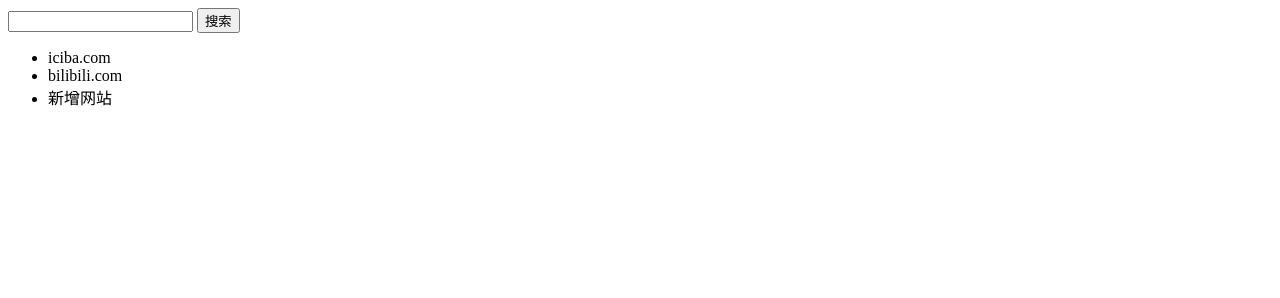
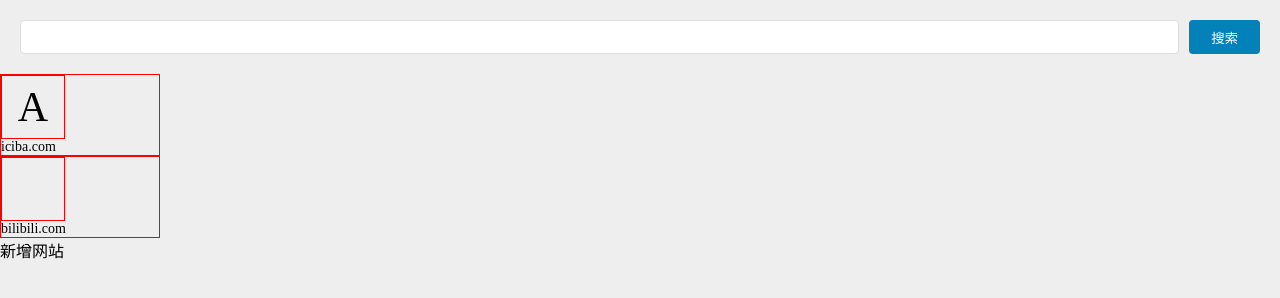
Before and after one commit to NansenHo/qianhang-demo-1, a plain HTML site: page src/index.html in a window 1280 px wide. Drawn offline with Linux system fonts and the light colour scheme.

Commit message:
css-not quite

```diff
--- a/src/index.html
+++ b/src/index.html
@@ -8,15 +8,15 @@
     <title>前端导航网站</title>
 </head>
 <body>
-    <header class="siteHeader">
+    <header class="globalHeader">
         <input type="text">
         <button>搜索</button>
     </header>
-    <main class="siteMain">
-        <ul>
+    <main class="globalMain">
+        <ul class="siteList">
             <li>
                 <div class="site">
-                    <div class="logo"></div>
+                    <div class="logo">A</div>
                     <div class="link">iciba.com</div>
                 </div>
             </li>
@@ -27,6 +27,7 @@
                 </div>
             </li>
             <li>
+                <div class="addButton"></div>
                 新增网站
             </li>
         </ul>
--- a/src/main.js
+++ b/src/main.js
@@ -0,0 +1 @@
+console.log('hi')
--- a/src/style.css
+++ b/src/style.css
@@ -0,0 +1,52 @@
+/* CSS reset */
+* {padding: 0; margin: 0;}
+* {box-sizing: border-box;}
+*:before, *:after {box-sizing: border-box;}
+ul, ol {list-style: none}
+input {border: none}
+button {border: none}
+
+/* styles */
+body {background: #eee}
+.globalHeader {
+    margin: 20px;
+    display: flex;
+    justify-content: space-between;
+    }
+.globalHeader > input {
+    flex: 1;
+    margin-right: 10px;
+    padding: 0 10px;
+    border-radius: 4px;
+    border: 1px solid #ddd;
+    line-height: 32px;
+    }
+.globalHeader > button {
+    padding: 0 22px;
+    border-radius: 4px;
+    background: #0282B9;
+    color: white;
+    }
+.globalMain {}
+.siteList {}
+.siteList > li {}
+.siteList .site {
+    border: 1px solid red;
+    width: 160px;
+    display: flex;
+    justify-content: center;
+    flex-direction: column;
+    }
+.siteList .site > .logo {
+    border: 1px solid red;
+    height: 64px;
+    width: 64px;
+    display: flex;
+    justify-content: center;
+    align-items: center;
+    font-size: 42px;
+    }
+.siteList .site > .link {
+    font-size: 14px;
+    }
+.siteList .addButton {}
```
Also changed, not shown: 1 other file.
